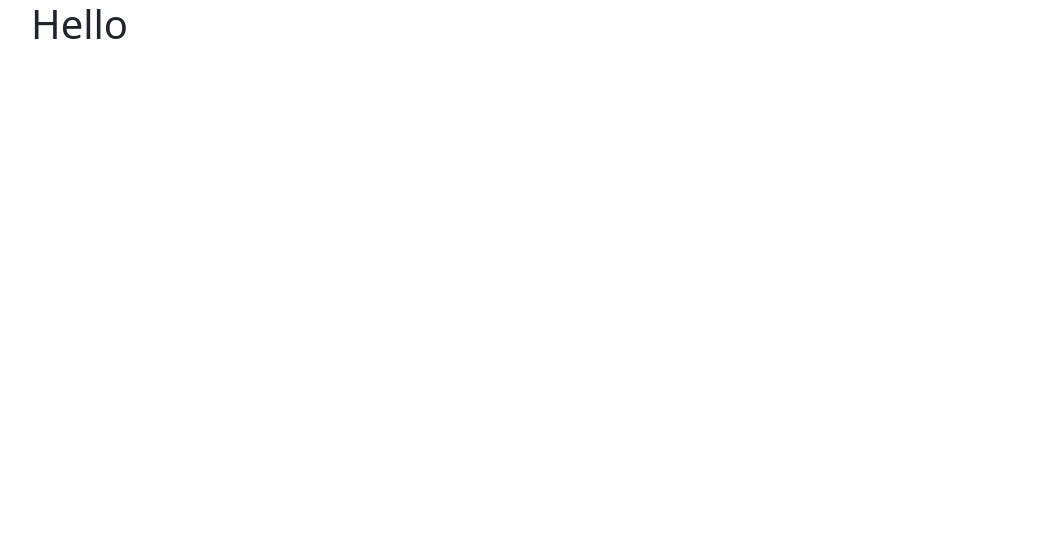
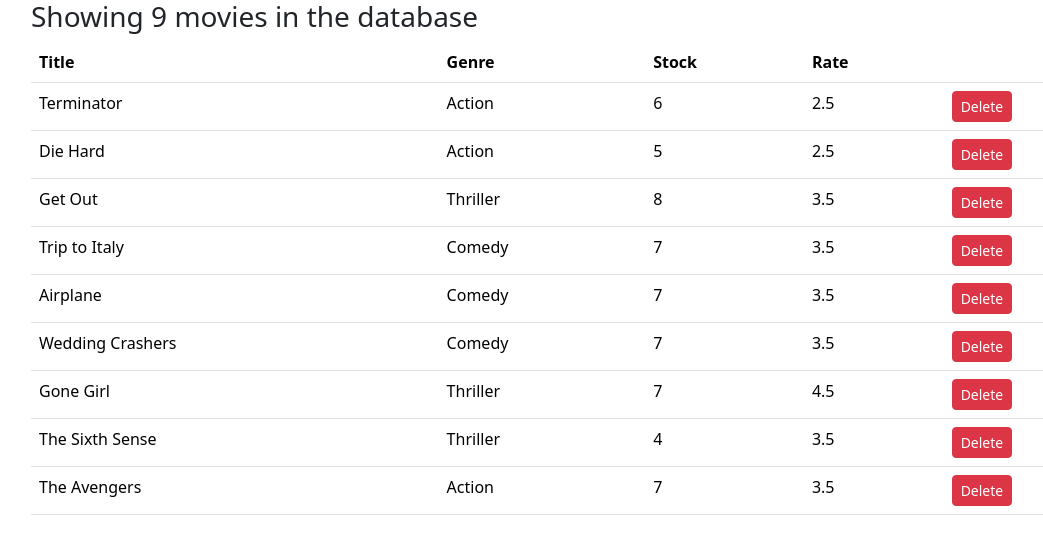
Before and after one commit to sumitx28/Vidly-Frontend, a React (Create React App) app: page / in a window 1280 px wide. Shown: the top 554 px of the page, without its empty margins (51-1094 px from the left). Built offline with nearby package versions, Linux system fonts and the light colour scheme.

Commit message:
completed movies table component

```diff
--- a/src/App.js
+++ b/src/App.js
@@ -1,10 +1,11 @@
-import logo from './logo.svg';
 import './App.css';
+import MoviesTable from './components/moviesTable';
+import { getMovies, deleteMovie } from './services/fakeMovieService';
 
 function App() {
   return (
     <main className='container'>
-      <h1>Hello</h1>
+      <MoviesTable getMovies={getMovies} deleteMovie={deleteMovie} />
     </main>
   );
 }
--- /dev/null
+++ b/src/components/moviesTable.jsx
@@ -0,0 +1,73 @@
+import React, { Component } from 'react';
+
+class MoviesTable extends Component {
+  state = {
+    movies: this.props.getMovies(),
+    count: this.props.getMovies().length,
+  };
+
+  deleteMovie = (id) => {
+    this.props.deleteMovie(id);
+    this.setState({
+      movies: this.props.getMovies(),
+      count: this.props.getMovies().length,
+    });
+  };
+
+  displayMoviesCount = () => {
+    const { count } = this.state;
+
+    return count === 0
+      ? 'There are no movies in the database'
+      : `Showing ${count} movies in the database`;
+  };
+
+  displayTable = () => {
+    const { count } = this.state;
+
+    if (count === 0) return '';
+
+    return (
+      <table className='table'>
+        <thead>
+          <tr>
+            <th>Title</th>
+            <th>Genre</th>
+            <th>Stock</th>
+            <th>Rate</th>
+            <th></th>
+          </tr>
+        </thead>
+        <tbody>
+          {this.state.movies.map((movie) => (
+            <tr key={movie._id}>
+              <td>{movie.title}</td>
+              <td>{movie.genre.name}</td>
+              <td>{movie.numberInStock}</td>
+              <td>{movie.dailyRentalRate}</td>
+              <td>
+                <button
+                  onClick={() => this.deleteMovie(movie._id)}
+                  className='btn btn-sm btn-danger'
+                >
+                  Delete
+                </button>
+              </td>
+            </tr>
+          ))}
+        </tbody>
+      </table>
+    );
+  };
+
+  render() {
+    return (
+      <div>
+        <h3>{this.displayMoviesCount()}</h3>
+        {this.displayTable()}
+      </div>
+    );
+  }
+}
+
+export default MoviesTable;
```
